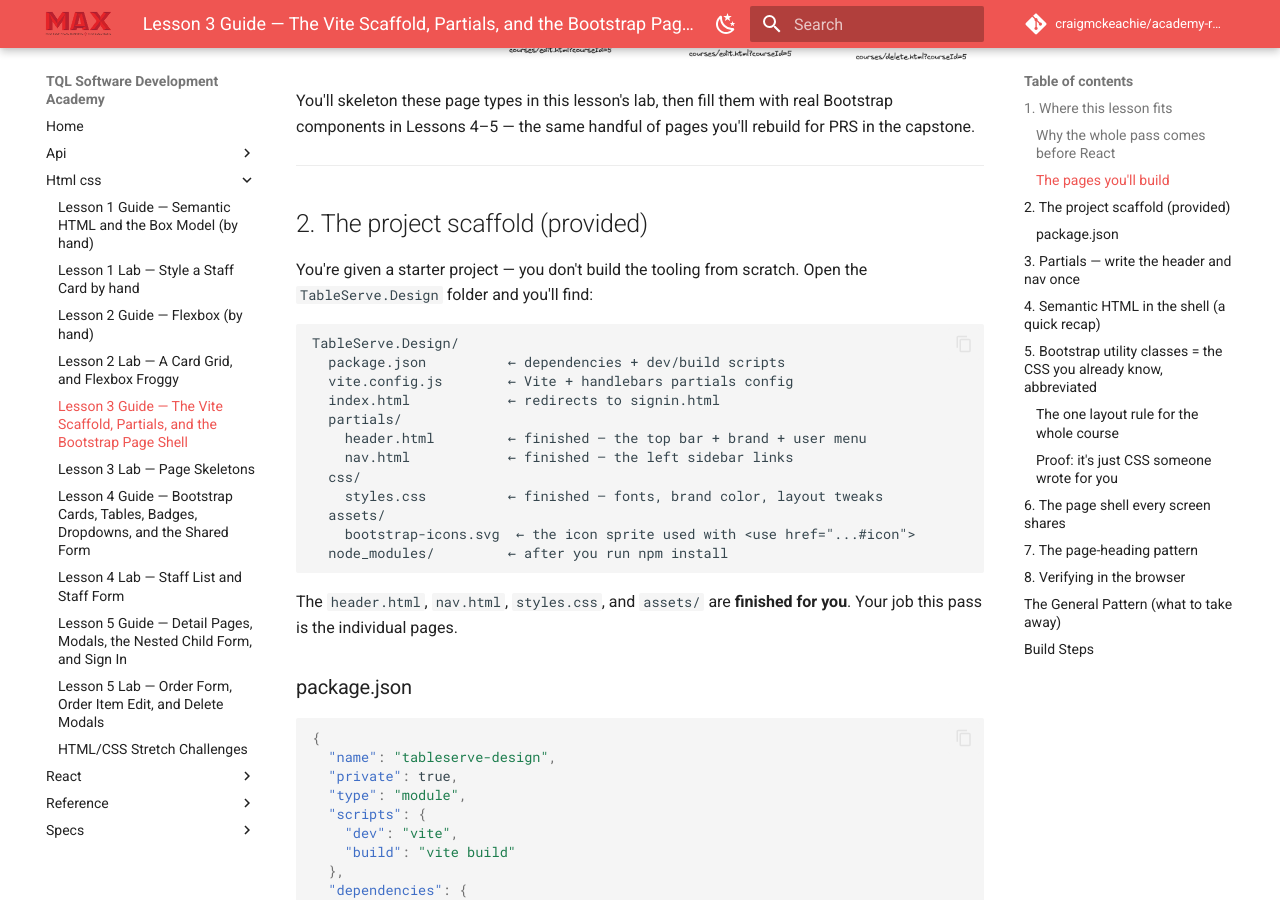
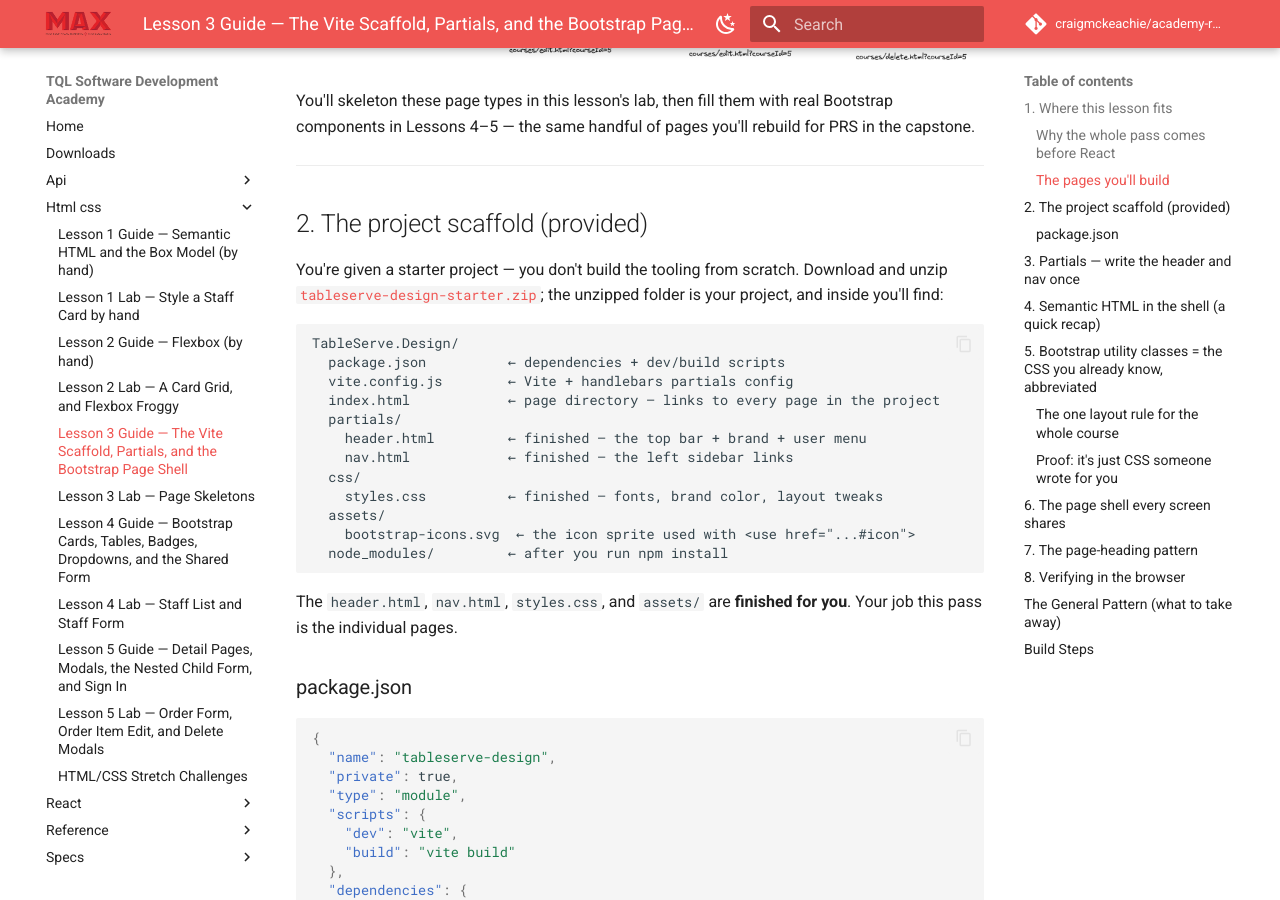
Before and after one commit to craigmckeachie/academy-resources, an MkDocs documentation site: the page built from materials/html-css/lesson-03-guide-vite-scaffold-bootstrap-shell.md, in a window 1280 px wide and 900 px high, scrolled down 2465 px. Built offline with MkDocs 1.6.1 and Material for MkDocs 9.7.7, drawn with Linux system fonts in a browser that asks for light colours; comment, search, counter and statistics services are not loaded; some of the changed text lies outside the part shown.

Commit message:
Publish academy-resources (2026-07-11 16:29)

````diff
--- a/materials/html-css/lesson-03-guide-vite-scaffold-bootstrap-shell.md
+++ b/materials/html-css/lesson-03-guide-vite-scaffold-bootstrap-shell.md
@@ -76,14 +76,15 @@ capstone.
 
 ## 2. The project scaffold (provided)
 
-You're given a starter project — you don't build the tooling from scratch. Open the
-`TableServe.Design` folder and you'll find:
+You're given a starter project — you don't build the tooling from scratch. Download
+and unzip [`tableserve-design-starter.zip`](https://github.com/craigmckeachie/academy-resources/raw/main/files/tableserve-design-starter.zip);
+the unzipped folder is your project, and inside you'll find:
 
 ```
 TableServe.Design/
   package.json          ← dependencies + dev/build scripts
   vite.config.js        ← Vite + handlebars partials config
-  index.html            ← redirects to signin.html
+  index.html            ← page directory — links to every page in the project
   partials/
     header.html         ← finished — the top bar + brand + user menu
     nav.html            ← finished — the left sidebar links
@@ -418,8 +419,9 @@ only the page title, the action button, and the content region change.
 ## Build Steps
 
 1. Open the provided `TableServe.Design` scaffold and run `npm install`.
-2. Run `npm run dev` and confirm the printed local URL loads (it will land on
-   `signin.html` via `index.html`'s redirect — that page is empty for now).
+2. Run `npm run dev` and confirm the printed local URL loads — `index.html` is a
+   **page directory**, a list of links to every page in the project, so you can
+   jump to any page as you build.
 3. Read `partials/header.html` and `partials/nav.html` so you recognize the shared
    pieces. Don't change them.
 4. Create `orders.html` in the project root with the full page shell from section 6.
````
Also changed, not shown: README.md (+1 -0 lines), materials/api/lesson-02-guide-project-setup-crud.md (+1 -1 lines), materials/downloads.md (added, +35 -0 lines), materials/html-css/README.md (+3 -0 lines), materials/index.md (+2 -4 lines), materials/reference/insomnia-quickstart.md (+1 -1 lines), materials/specs/prs-requirements.md (+4 -4 lines), 3 other files.
